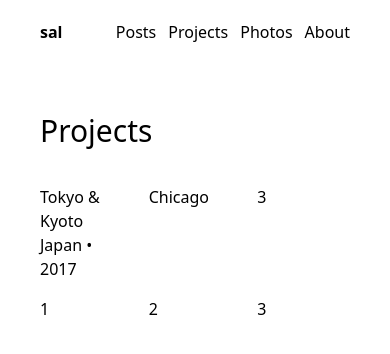
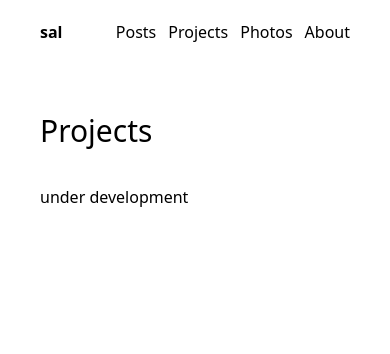
Before and after one commit to salolivares/salolivares.com, a Next.js app: page /projects in a window 390 px wide. Shown: the top 354 px of the page. Built offline with nearby package versions, Linux system fonts and the light colour scheme.

Commit message:
feat: add fullwidth wrapper

```diff
--- a/components/PhotoAlbumListItem.tsx
+++ b/components/PhotoAlbumListItem.tsx
@@ -1,25 +1,20 @@
+/* eslint-disable react/require-default-props */
 import Link from 'next/link';
 
-const PhotoAlbumListItem = () => (
-  <div className="sm:flex items-center py-2">
-    <div className="sm:flex-shrink-0">
-      <img
-        className="rounded-lg sm:w-64"
-        src="https://images.unsplash.com/photo-1556740738-b6a63e27c4df?ixlib=rb-1.2.1&ixid=eyJhcHBfaWQiOjEyMDd9&auto=format&fit=crop&w=448&q=80"
-        width="448"
-        height="299"
-        alt="Woman paying for a purchase"
-      />
-    </div>
-    <div className="mt-4 sm:mt-0 sm:ml-6 flex-grow flex flex-col items-center">
-      <Link href="/photos">
-        <a className="mt-1 text-lg leading-tight font-semibold no-underline hover:underline text-gray-900">
-          Tokyo &amp; Kyoto
-        </a>
-      </Link>
-      <p className="uppercase tracking-wider text-sm">Japan &bull; 2017</p>
-    </div>
-  </div>
+interface PhotoAlbumListItemProps {
+  url: string;
+  title: string;
+  country?: string;
+  year: string;
+}
+
+const PhotoAlbumListItem = ({ url, title, country, year }: PhotoAlbumListItemProps) => (
+  <Link href={url}>
+    <a className="no-underline flex flex-col items-center justify-center h-32 py-2 group transition-colors duration-300 ease-in-out hover:bg-gray-200 hover:bg-opacity-25">
+      <p className="mt-1 text-lg leading-tight font-semibold no-underline">{title}</p>
+      <p className="uppercase tracking-wider text-sm">{country ? `${country} • ${year}` : `${year}`}</p>
+    </a>
+  </Link>
 );
 
 export default PhotoAlbumListItem;
--- a/components/UnderConstruction.tsx
+++ b/components/UnderConstruction.tsx
@@ -1,3 +1,7 @@
-const UnderConstruction = () => <div>Under Construction</div>;
+const UnderConstruction = () => (
+  <div>
+    under development <span className="blinking-cursor">|</span>
+  </div>
+);
 
 export default UnderConstruction;
--- a/components/layout/Wrapper.tsx
+++ b/components/layout/Wrapper.tsx
@@ -1,12 +1,15 @@
 /* eslint-disable react/require-default-props */
 import React, { ReactNode } from 'react';
 import Link from 'next/link';
+import clsx from 'clsx';
 import Head from './Head';
 
-type LayoutProps = {
+type WrapperProps = {
   children?: ReactNode;
   title?: string;
   description?: string;
+  topNav?: boolean;
+  fullWidth?: boolean;
 };
 
 const navLinks = [
@@ -16,19 +19,30 @@ const navLinks = [
   { link: '/about', name: 'About' },
 ];
 
-const Wrapper = ({ children, title = 'Sal Olivares', description = '' }: LayoutProps) => {
+const Wrapper = ({
+  children,
+  title = 'Sal Olivares',
+  description = '',
+  topNav = false,
+  fullWidth = false,
+}: WrapperProps) => {
   return (
     <>
       <Head title={title} description={description} />
-      <div className="mx-10 my-5 lg:my-20">
-        <header className="lg:absolute mb-16">
-          <nav className="flex lg:flex-col justify-between">
+      <div className={clsx('mx-10 my-5', { 'lg:my-20': !topNav })}>
+        <header className={clsx('mb-16', { 'lg:absolute': !topNav })}>
+          <nav className={clsx('flex justify-between', { 'lg:flex-col': !topNav })}>
             <Link href="/">
-              <a className="lg:mb-2 overflow-y-hidden h-6 font-bold no-underline transition-colors duration-300 ease-in-out text-black hover:text-gray-700">
+              <a
+                className={clsx(
+                  'overflow-y-hidden h-6 font-bold no-underline transition-colors duration-300 ease-in-out text-black hover:text-gray-700',
+                  { 'lg:mb-2': !topNav },
+                )}
+              >
                 sal olivares
               </a>
             </Link>
-            <ul className="flex lg:flex-col space-x-3 lg:space-x-0">
+            <ul className={clsx('flex space-x-3', { 'lg:flex-col lg:space-x-0': !topNav })}>
               {navLinks.map((navLink) => (
                 <li key={navLink.link}>
                   <Link href={navLink.link}>
@@ -41,7 +55,7 @@ const Wrapper = ({ children, title = 'Sal Olivares', description = '' }: LayoutP
             </ul>
           </nav>
         </header>
-        <div className="max-w-screen-sm mx-auto">{children}</div>
+        <div className={clsx({ 'max-w-screen-sm mx-auto': !fullWidth })}>{children}</div>
       </div>
     </>
   );
--- a/package.json
+++ b/package.json
@@ -9,6 +9,7 @@
     "type-check": "tsc"
   },
   "dependencies": {
+    "clsx": "^1.1.1",
     "date-fns": "^2.16.1",
     "gray-matter": "^4.0.2",
     "next": "^9.5.5",
--- a/pages/photos.tsx
+++ b/pages/photos.tsx
@@ -6,12 +6,10 @@ const PhotosPage = () => (
   <Wrapper title="Photos | Sal Olivares">
     <PageHeader>Photos</PageHeader>
     <div className="divide-y">
-      <PhotoAlbumListItem />
-      <div>Chicago</div>
-      <div>3</div>
-      <div>1</div>
-      <div>2</div>
-      <div>3</div>
+      <PhotoAlbumListItem url="/photos" title="Chicago" country="USA" year="2018" />
+      <PhotoAlbumListItem url="/photos" title="Tokyo &amp; Kyoto" country="Japan" year="2018" />
+      <PhotoAlbumListItem url="/photos" title="Tokyo" country="Japan" year="2017" />
+      <PhotoAlbumListItem url="/photos" title="Chikis" year="2017" />
     </div>
   </Wrapper>
 );
--- a/pages/posts.tsx
+++ b/pages/posts.tsx
@@ -1,6 +1,6 @@
 import { InferGetStaticPropsType } from 'next';
 import Link from 'next/link';
-import { getAllPosts } from '../api';
+import { getAllPosts } from '../api/posts';
 import Wrapper from '../components/layout/Wrapper';
 import PageHeader from '../components/PageHeader';
 import PostDate from '../components/PostDate';
--- a/pages/posts/[year]/[month]/[day]/[slug].tsx
+++ b/pages/posts/[year]/[month]/[day]/[slug].tsx
@@ -2,7 +2,7 @@
 /* eslint-disable @typescript-eslint/no-unsafe-assignment */
 import { GetStaticPaths, GetStaticPropsContext, InferGetStaticPropsType } from 'next';
 import ReactMarkdown from 'react-markdown';
-import { getAllPosts, getPost } from '../../../../../api';
+import { getAllPosts, getPost } from '../../../../../api/posts';
 import CodeBlock from '../../../../../components/CodeBlock';
 import Wrapper from '../../../../../components/layout/Wrapper';
 import PageHeader from '../../../../../components/PageHeader';
--- a/pages/projects.tsx
+++ b/pages/projects.tsx
@@ -1,20 +1,11 @@
 import Wrapper from '../components/layout/Wrapper';
 import PageHeader from '../components/PageHeader';
+import UnderConstruction from '../components/UnderConstruction';
 
 const ProjectsPage = () => (
   <Wrapper title="Projects | Sal Olivares">
     <PageHeader>Projects</PageHeader>
-    <div className="grid grid-cols-3 gap-4">
-      <div>
-        Tokyo &amp; Kyoto
-        <div>Japan &bull; 2017</div>
-      </div>
-      <div>Chicago</div>
-      <div>3</div>
-      <div>1</div>
-      <div>2</div>
-      <div>3</div>
-    </div>
+    <UnderConstruction />
   </Wrapper>
 );
 
--- a/styles/index.css
+++ b/styles/index.css
@@ -25,6 +25,59 @@ a {
   .Typewriter {
     @apply inline;
   }
+
+  .blinking-cursor {
+    -webkit-animation: 1s blink step-end infinite;
+    -moz-animation: 1s blink step-end infinite;
+    -ms-animation: 1s blink step-end infinite;
+    -o-animation: 1s blink step-end infinite;
+    animation: 1s blink step-end infinite;
+  }
+
+  @keyframes "blink" {
+    from, to {
+      color: transparent;
+    }
+    50% {
+      color: black;
+    }
+  }
+
+  @-moz-keyframes blink {
+    from, to {
+      color: transparent;
+    }
+    50% {
+      color: black;
+    }
+  }
+
+  @-webkit-keyframes "blink" {
+    from, to {
+      color: transparent;
+    }
+    50% {
+      color: black;
+    }
+  }
+
+  @-ms-keyframes "blink" {
+    from, to {
+      color: transparent;
+    }
+    50% {
+      color: black;
+    }
+  }
+
+  @-o-keyframes "blink" {
+    from, to {
+      color: transparent;
+    }
+    50% {
+      color: black;
+    }
+  }
 }
 
 
```
Also changed, not shown: api/posts.ts (renamed from api/index.ts), 1 other file (tests, documents, lock files or other folders).
